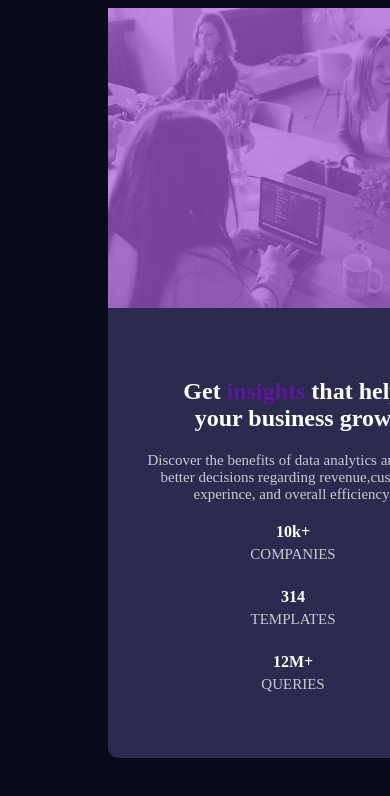
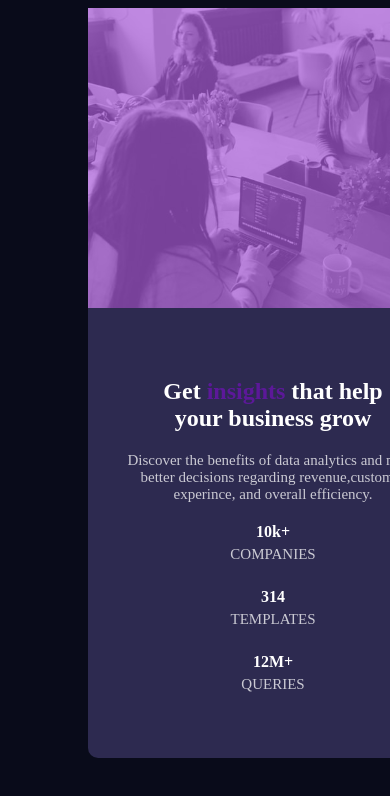
Before and after one commit to Gangasravani12/challenge5, a plain HTML site: page index.html in a window 390 px wide. Shown: the top 796 px of the page. Drawn offline with Linux system fonts and the light colour scheme.

Commit message:
Update style.css

```diff
--- a/style.css
+++ b/style.css
@@ -10,7 +10,7 @@ body{
 .box1{
     width: 750px;
     height: 300px;
-    margin: 200px 220px;
+    margin: 150px 220px;
     background-color: hsl(245, 31%, 24%);
    position: absolute;
    border-radius: 10px;
@@ -59,7 +59,7 @@ h4 {
         background-color: hsl(245, 31%, 24%);
         width: 350px;
         height: 750px;
-        margin: 0 100px;
+        margin: 0 80px;
     }
 
     .image-container {
```
